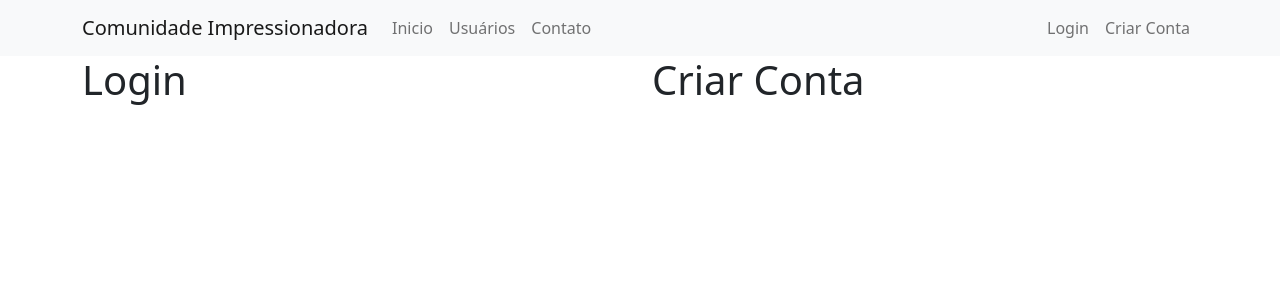
After one commit to Marcondes-Goncalves/site-comunidade-impressionadora, a Flask app: page /login in a window 1280 px wide. The commit adds this page. Shown: the top 300 px of the page. Run offline with Flask 3, Linux system fonts and the light colour scheme.

Commit message:
Página de Login e de Criar Conta

```diff
--- a/main.py
+++ b/main.py
@@ -7,19 +7,23 @@ app = Flask(__name__)
 lista_usuarios: list[str] = ["Marcondes", "Maria", "Ana", "João", "Rosa"]
 
 @app.route("/")
-def home():
+def home() -> str:
     return render_template("home.html")
 
 
 @app.route("/contato")
-def contato():
+def contato() -> str:
     return render_template("contato.html")
 
 
 @app.route("/usuarios")
-def usuarios():
+def usuarios() -> str:
     return render_template("usuarios.html", lista_usuarios = lista_usuarios)
 
+
+@app.route("/login")
+def login() -> str:
+    return render_template("login.html")
 
 
 
--- /dev/null
+++ b/templates/login.html
@@ -0,0 +1,18 @@
+{% extends 'base.html' %}
+
+
+{% block body %}
+    <div class="container">
+        <div class="row">
+
+            <div class="col">
+                <h1>Login</h1>
+            </div>
+
+            <div class="col">
+                <h1>Criar Conta</h1>
+            </div>
+
+        </div>
+    </div>
+{% endblock %}
--- a/templates/navbar.html
+++ b/templates/navbar.html
@@ -1,3 +1,5 @@
+
+<!-- url_for() é uma função do flask que chama os nossos routes -->
 
 <nav class="navbar navbar-expand-lg navbar-light bg-light">
     <div class="container-fluid container">
@@ -20,10 +22,10 @@
 
             <ul class="d-flex navbar-nav">
                 <li class="nav-item">
-                    <a class="nav-link" href="#">Login</a>
+                    <a class="nav-link" href="{{ url_for('login') }}">Login</a>
                 </li>
                 <li class="nav-item">
-                    <a class="nav-link" href="#">Criar Conta</a>
+                    <a class="nav-link" href="{{ url_for('login') }}">Criar Conta</a>
                 </li>
             </ul>
 
```
